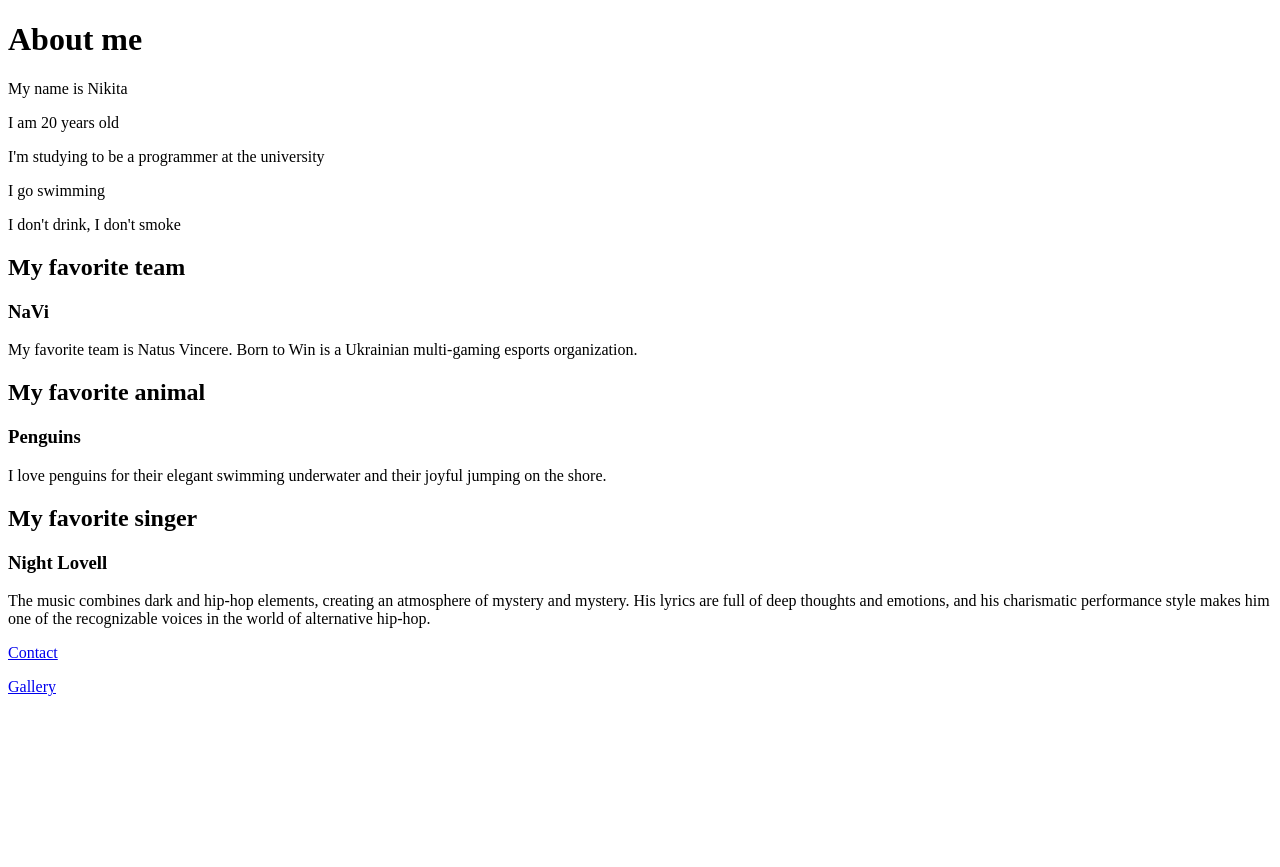
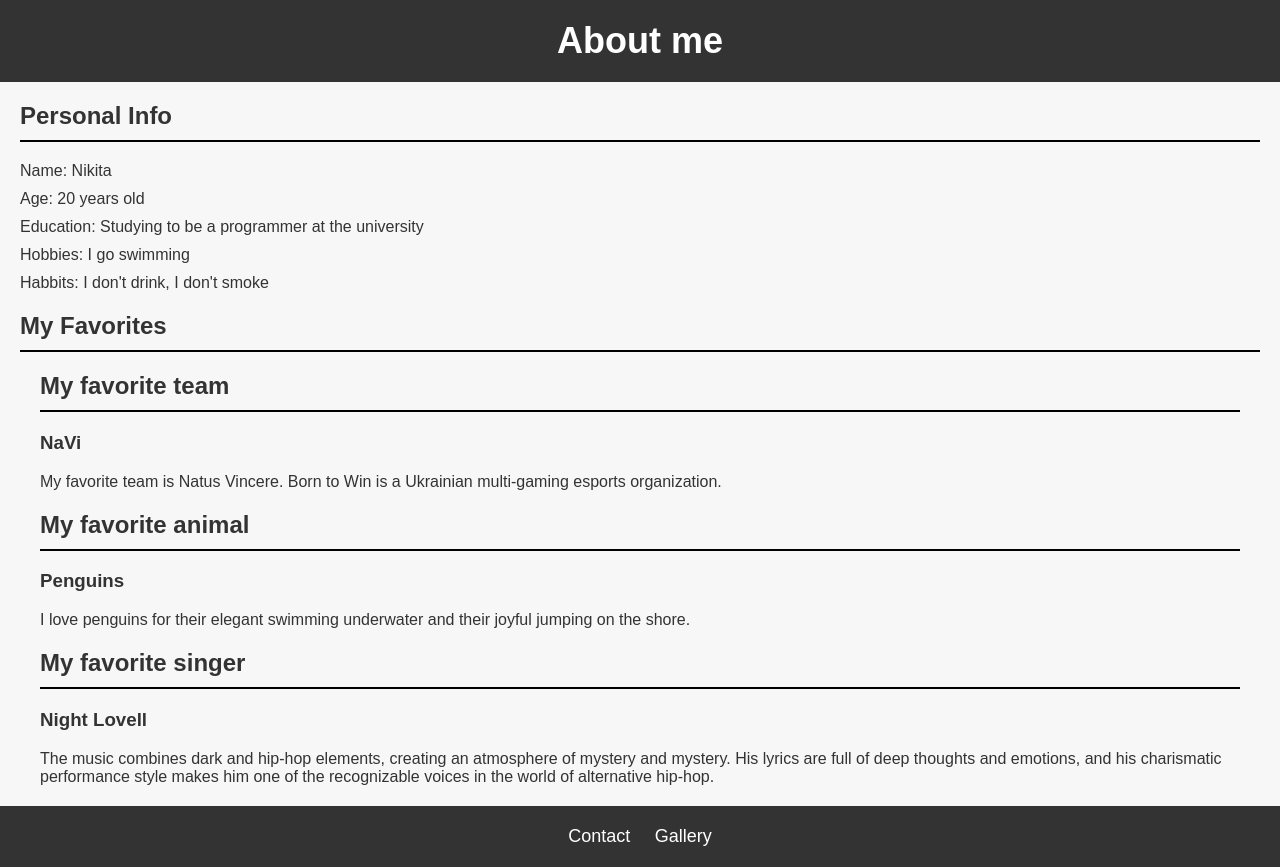
Before and after one commit to Nikita-Holik/hwqa, a plain HTML site: page index.html in a window 1280 px wide. Before the commit the page ends 800 px from the top, so only its background shows below. Drawn offline with Linux system fonts and the light colour scheme.

Commit message:
Add styles and add some changes in html

```diff
--- a/index.html
+++ b/index.html
@@ -4,28 +4,48 @@
     <meta charset="UTF-8">
     <meta name="viewport" content="width=device-width, initial-scale=1.0">
     <title>About me</title>
+    <link rel="stylesheet" href="./styles/style_about.css">
 </head>
 <body>
+    <header>
         <h1>About me</h1>
-    <p>My name is Nikita
-    <p>I am 20 years old</p>
-    <p>I'm studying to be a programmer at the university</p>
-    <p>I go swimming</p>
-    <p>I don't drink, I don't smoke</p>
+    </header>
 
+    <section class="personal-info">
+        <h2>Personal Info</h2>
+        <ul>
+            <li>Name: Nikita</li>
+            <li>Age: 20 years old</li>
+            <li>Education: Studying to be a programmer at the university</li>
+            <li>Hobbies: I go swimming</li>
+            <li>Habbits: I don't drink, I don't smoke</li>
+        </ul>
+    </section>
+    <section class="favorites">
+        <h2>My Favorites</h2>
+        <section class="favorite-item">
             <h2>My favorite team</h2>
             <h3>NaVi</h3>
             <p>My favorite team is Natus Vincere. Born to Win is a Ukrainian multi-gaming esports organization.</p>
+        </section>
 
+        <section class="favorite-item">
             <h2>My favorite animal</h2>
             <h3>Penguins</h1>
             <p>I love penguins for their elegant swimming underwater and their joyful jumping on the shore.</p>
+        </section>
 
+        <section class="favorite-item">
             <h2>My favorite singer</h2>
             <h3>Night Lovell</h3>
-    <p>The music combines dark and hip-hop elements, creating an atmosphere of mystery and mystery.
-        His lyrics are full of deep thoughts and emotions, and his charismatic performance style makes him one of the recognizable voices in the world of alternative hip-hop.</p>
-    <p><a href="pages/contact.html">Contact</a></p>
-    <p><a href="pages/gallery.html">Gallery</a></p>
+            <p>The music combines dark and hip-hop elements, creating an atmosphere of mystery and mystery. His lyrics are full of deep thoughts and emotions, and his charismatic performance style makes him one of the recognizable voices in the world of alternative hip-hop.</p>
+        </section>
+    </section>
+    <footer>
+        <nav>
+            <a href="pages/contact.html">Contact</a>
+            <a href="pages/gallery.html">Gallery</a>
+        </nav>
+    </footer>
 </body>
 </html>
--- /dev/null
+++ b/styles/style_about.css
@@ -0,0 +1,57 @@
+body {
+    font-family: Arial, sans-serif;
+    background-color: #f7f7f7;
+    color: #333;
+    margin: 0;
+    padding: 0;
+}
+
+header {
+    background-color: #333;
+    color: #fff;
+    padding: 20px;
+    text-align: center;
+}
+
+h1 {
+    margin: 0;
+    font-size: 36px;
+}
+
+section {
+    margin: 20px 0;
+    padding: 0 20px;
+}
+
+h2 {
+    font-size: 24px;
+    color: #333;
+    border-bottom: 2px solid black;
+    padding-bottom: 10px;
+}
+
+ul {
+    list-style-type: none;
+    padding: 0;
+}
+
+li {
+    margin-bottom: 10px;
+}
+
+.favorite-item {
+    margin-bottom: 20px;
+}
+
+footer {
+    background-color: #333;
+    padding: 20px;
+    text-align: center;
+}
+
+nav a {
+    color: #fff;
+    text-decoration: none;
+    margin: 0 10px;
+    font-size: 18px;
+}
--- /dev/null
+++ b/styles/style_contact.css
@@ -0,0 +1,48 @@
+body {
+    font-family: Arial, sans-serif;
+    background-color: #f7f7f7;
+    color: #333;
+    margin: 0;
+    padding: 0;
+}
+
+header {
+    background-color: #333;
+    color: #fff;
+    padding: 20px;
+    text-align: center;
+}
+
+h1 {
+    margin: 0;
+}
+
+.contact-info {
+    display: flex;
+    justify-content: center;
+    align-items: center;
+    margin: 20px 0;
+}
+
+.contact-info div {
+    margin: 0 20px;
+}
+
+h2 {
+    color: #333;
+}
+
+footer {
+    background-color: #333;
+    padding: 20px;
+    text-align: center;
+}
+
+.nav-link {
+    color: #fff;
+    text-decoration: none;
+    margin: 0 10px;
+    font-size: 18px;
+    padding: 10px 15px;
+    border-radius: 5px;
+}
--- /dev/null
+++ b/styles/style_gallery.css
@@ -0,0 +1,64 @@
+body {
+    font-family: Arial, sans-serif;
+    background-color: #f7f7f7;
+    color: #333;
+    margin: 0;
+    padding: 0;
+}
+
+header {
+    background-color: #333;
+    color: #fff;
+    padding: 20px;
+    text-align: center;
+}
+
+h1 {
+    margin: 0;
+}
+
+section {
+    margin: 20px 0;
+    padding: 0 20px;
+}
+
+h2 {
+    font-size: 24px;
+    color: #333;
+    border-bottom: 2px solid #ccc;
+    padding-bottom: 10px;
+}
+
+.image-container {
+    text-align: center;
+    margin-bottom: 20px;
+}
+
+.image {
+    text-align: center;
+    margin-bottom: 20px;
+}
+
+.image img {
+    max-width: 300px;
+    height: auto;
+}
+
+.image p {
+    font-weight: bold;
+}
+
+footer {
+    background-color: #333;
+    padding: 20px;
+    text-align: center;
+}
+
+.nav-link {
+    color: #fff;
+    text-decoration: none;
+    margin: 0 10px;
+    font-size: 18px;
+    padding: 10px 15px;
+    border-radius: 5px;
+}
```
Also changed, not shown: pages/contact.html (+18 -7 lines), pages/gallery.html (+25 -2 lines). Lines whose indentation alone changed are shown as unchanged.
